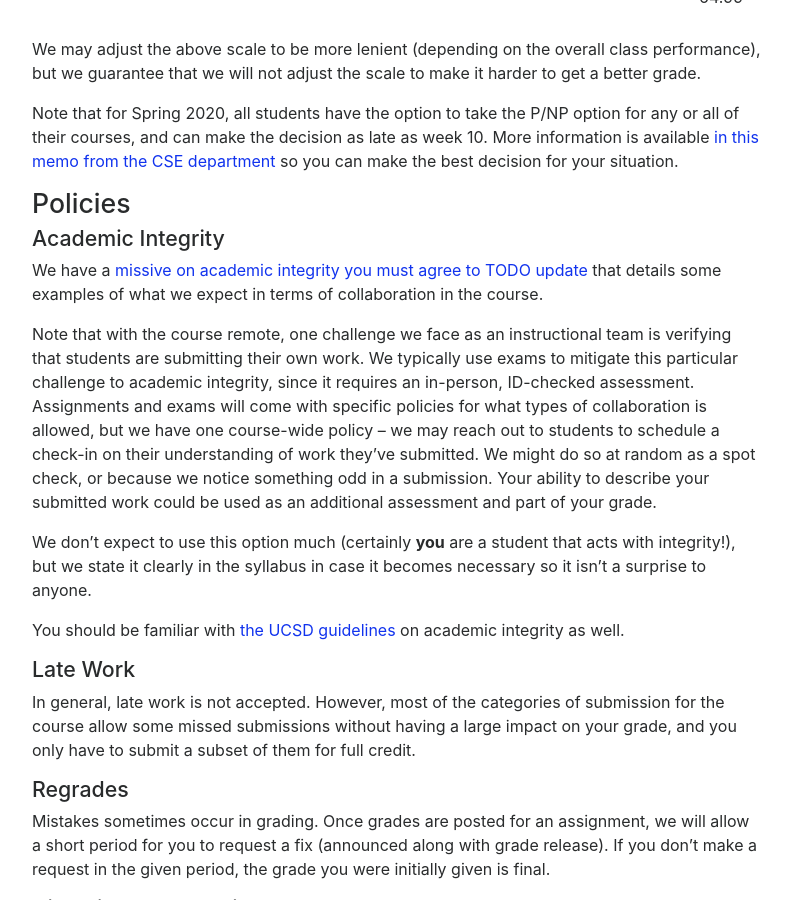
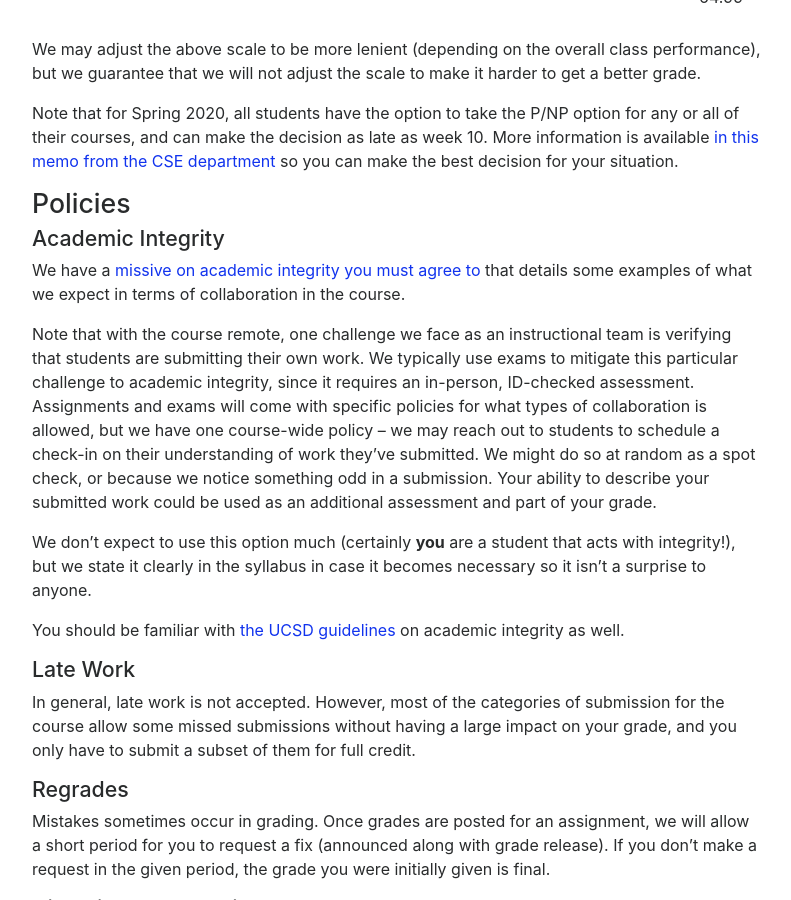
Before and after one commit to ucsdcses/tridev, a Jekyll site: the page built from index.md, in a window 1280 px wide and 900 px high, scrolled down 7365 px. Shown: the whole window, without its empty margins (243-1034 px from the left). Built offline with Jekyll 4.4.1, drawn with Linux system fonts in a browser that asks for light colours; nearby versions of some CDN libraries.

Commit message:
updated AI document link

```diff
--- a/index.md
+++ b/index.md
@@ -321,7 +321,7 @@ so you can make the best decision for your situation.
 ### Academic Integrity
 
 We have a [missive on academic integrity you must agree
-to TODO update](https://docs.google.com/document/d/1F6tu-82W5kFkEkZG8n4F7p-MLhyFVWLdPw5Tm1fABfM/edit?folder=1jNMUNlJuyXaOxDE5MdNNfRFARxfP40Rr#)
+to](https://docs.google.com/document/d/1InTXCXdx5VIiGSX5R3Fe1c_UHC3kXL-SnjqIZA3OMGw/edit)
 that details some examples of what we expect in terms of collaboration in the
 course.
 
```
